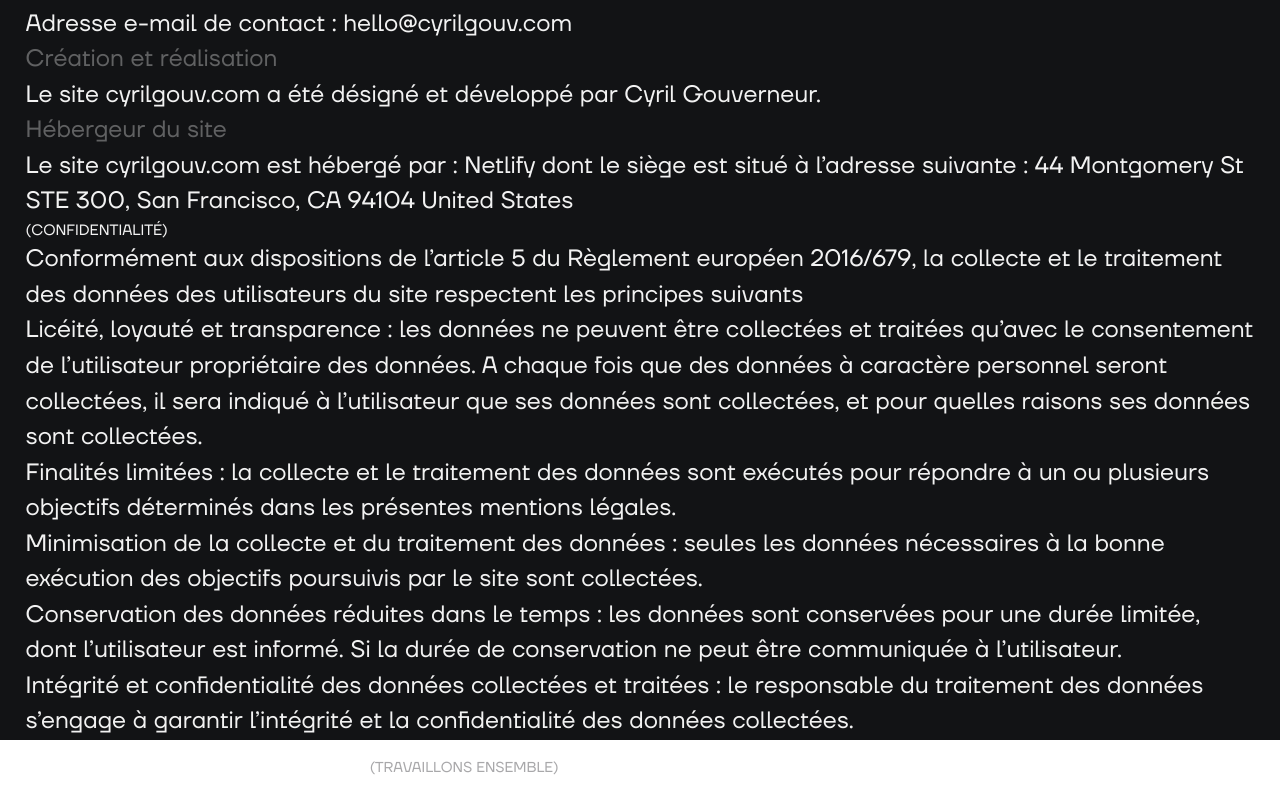
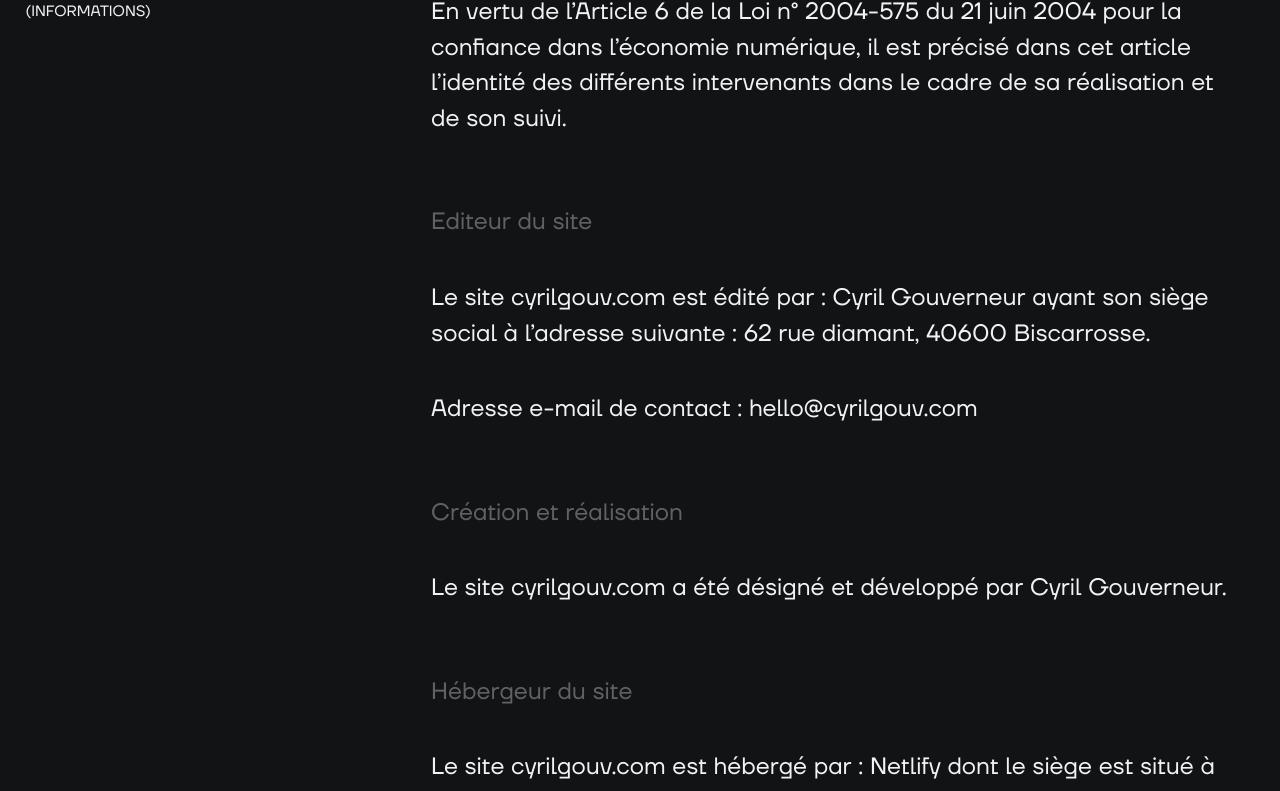
Before and after one commit to CyrilGouv/next-folio, a Next.js app: page /legales/mentions-legales in a window 1280 px wide. Shown: the part 949-1740 px from the top of the page. Built offline with nearby package versions, Linux system fonts and the light colour scheme.

Commit message:
added Legales Content component

```diff
--- a/assets/styles/app.scss
+++ b/assets/styles/app.scss
@@ -188,6 +188,10 @@ Text infos utils
 Padding && Margin utils
 -----------------------------
 */
+.pt--xLarge {
+    padding-top: var(--paddingXL);
+}
+
 .pb--large {
     padding-bottom: var(--paddingL);
 }
--- a/components/Blocks/Legales/Legales.jsx
+++ b/components/Blocks/Legales/Legales.jsx
@@ -1,8 +1,9 @@
 import TextInfo from "@/components/UI/Elements/Text/TextInfo"
+import LegalesContent from "./LegalesContent"
 import { mentionsContent } from "@/data/content"
 
 import styles from "./Legales.module.scss"
-import LegalesContent from "./LegalesContent"
+import Line from "@/components/UI/Elements/Line/Line"
 
 
 const Legales = () => {
@@ -10,15 +11,23 @@ const Legales = () => {
         <section className={ styles.legales }>
             <div className="container">
 
+                <div className={ styles.legales__line }>
+                    <Line type="inner" />
+                </div>
+
                 { mentionsContent.map(({ id, title, content }) => (
-                    <div key={ id } className={ styles.legales__wrapper }>
-                        <div class={ styles.legales__title }>
+                    <div
+                        key={ id }
+                        className={ `${styles.legales__wrapper} ${id === 0 ? "pt--xLarge" : ""}` }
+                    >
+                        <div className={ styles.legales__title }>
                             <TextInfo body={ title } />
                         </div>
 
                         <LegalesContent body={ content } />
                     </div>
                 )) }
+
             </div>
         </section>
     )
--- a/components/Blocks/Legales/Legales.module.scss
+++ b/components/Blocks/Legales/Legales.module.scss
@@ -0,0 +1,36 @@
+.legales {
+
+    &__line {
+        position: relative;
+    }
+
+    &__wrapper {
+        display: flex;
+        justify-content: space-between;
+        flex-direction: column;
+        padding-bottom: var(--paddingXL);
+    }
+
+    &__title {
+        padding-bottom: var(--paddingM);
+    }
+}
+
+
+/*
+//==========================================================
+//  Responsive =>  > 640px
+//==========================================================
+*/
+@media (min-width: 640px) {
+    .legales {
+
+        &__line {
+            position: relative;
+        }
+
+        &__wrapper {
+            flex-direction: row;
+        }
+    }
+}
--- a/components/Blocks/Legales/LegalesContent.jsx
+++ b/components/Blocks/Legales/LegalesContent.jsx
@@ -1,3 +1,4 @@
+import TextReveal from "@/components/UI/Elements/Text/TextReveal"
 import styles from "./LegalesContent.module.scss"
 
 
@@ -8,35 +9,28 @@ const LegalesContent = ({ body }) => {
             return (
                 <div className={ styles.content }>
                     <p className={ `${styles.content__text} text--large` }>
-                        En vertu de l’Article 6 de la Loi n° 2004-575 du 21 juin 2004 pour la confiance dans l’économie numérique, il est précisé dans cet article l’identité des différents intervenants dans le cadre de sa réalisation et de son suivi.
+                        <TextReveal text="En vertu de l’Article 6 de la Loi n° 2004-575 du 21 juin 2004 pour la confiance dans l’économie numérique, il est précisé dans cet article l’identité des différents intervenants dans le cadre de sa réalisation et de son suivi." />
+                    </p>
+                    <p className={ `${styles.content__text} ${styles.content__title} text--large text--opacity` }>
+                        <TextReveal text="Éditeur du site" />
                     </p>
                     <p className={ `${styles.content__text} text--large` }>
-                        <span className="text--opacity">
-                            Éditeur du site
-                        </span>
+                        <TextReveal text="Le site cyrilgouv.com est édité par : Cyril Gouverneur ayant son siège social à l’adresse suivante : 62 rue diamant, 40600 Biscarrosse." />
                     </p>
                     <p className={ `${styles.content__text} text--large` }>
-                        Le site cyrilgouv.com est édité par : Cyril Gouverneur ayant son siège social à l’adresse suivante : 62 rue diamant, 40600 Biscarrosse.
+                        <TextReveal text="Adresse e-mail de contact : hello@cyrilgouv.com" />
+                    </p>
+                    <p className={ `${styles.content__text} ${styles.content__title} text--large text--opacity` }>
+                        <TextReveal text="Création et réalisation" />
                     </p>
                     <p className={ `${styles.content__text} text--large` }>
-                        Adresse e-mail de contact : hello@cyrilgouv.com
+                        <TextReveal text="Le site cyrilgouv.com a été désigné et développé par Cyril Gouverneur." />
+                    </p>
+                    <p className={ `${styles.content__text} ${styles.content__title} text--large text--opacity` }>
+                        <TextReveal text="Hébergeur du site" />
                     </p>
                     <p className={ `${styles.content__text} text--large` }>
-                        <span className="text--opacity">
-                            Création et réalisation
-                        </span>
-                    </p>
-                    <p className={ `${styles.content__text} text--large` }>
-                        Le site cyrilgouv.com a été désigné et développé par Cyril Gouverneur.
-                    </p>
-                    <p className={ `${styles.content__text} text--large` }>
-                        <span className="text--opacity">
-                            Hébergeur du site
-                        </span>
-                    </p>
-                    <p className={ `${styles.content__text} text--large` }>
-                        Le site cyrilgouv.com est hébergé par : Netlify dont le siège est situé à l’adresse suivante :
-                        44 Montgomery St STE 300, San Francisco, CA 94104 United States
+                        <TextReveal text="Le site cyrilgouv.com est hébergé par : Netlify dont le siège est situé à l’adresse suivante : 44 Montgomery St STE 300, San Francisco, CA 94104 United States" />
                     </p>
                 </div>
             )
@@ -44,23 +38,23 @@ const LegalesContent = ({ body }) => {
         case "confidentialite":
             return (
                 <div className={ styles.content }>
-                    <p class={ `${styles.content__text} text--large` }>
-                        Conformément aux dispositions de l’article 5 du Règlement européen 2016/679, la collecte et le traitement des données des utilisateurs du site respectent les principes suivants
+                    <p className={ `${styles.content__text} text--large` }>
+                        <TextReveal text="Conformément aux dispositions de l’article 5 du Règlement européen 2016/679, la collecte et le traitement des données des utilisateurs du site respectent les principes suivants" />
                     </p>
-                    <p class={ `${styles.content__text} text--large` }>
-                        Licéité, loyauté et transparence : les données ne peuvent être collectées et traitées qu’avec le consentement de l’utilisateur propriétaire des données. A chaque fois que des données à caractère personnel seront collectées, il sera indiqué à l’utilisateur que ses données sont collectées, et pour quelles raisons ses données sont collectées.
+                    <p className={ `${styles.content__text} text--large` }>
+                        <TextReveal text="Licéité, loyauté et transparence : les données ne peuvent être collectées et traitées qu’avec le consentement de l’utilisateur propriétaire des données. A chaque fois que des données à caractère personnel seront collectées, il sera indiqué à l’utilisateur que ses données sont collectées, et pour quelles raisons ses données sont collectées." />
                     </p>
-                    <p class={ `${styles.content__text} text--large` }>
-                        Finalités limitées : la collecte et le traitement des données sont exécutés pour répondre à un ou plusieurs objectifs déterminés dans les présentes mentions légales.
+                    <p className={ `${styles.content__text} text--large` }>
+                        <TextReveal text="Finalités limitées : la collecte et le traitement des données sont exécutés pour répondre à un ou plusieurs objectifs déterminés dans les présentes mentions légales." />
                     </p>
-                    <p class={ `${styles.content__text} text--large` }>
-                        Minimisation de la collecte et du traitement des données : seules les données nécessaires à la bonne exécution des objectifs poursuivis par le site sont collectées.
+                    <p className={ `${styles.content__text} text--large` }>
+                        <TextReveal text="Minimisation de la collecte et du traitement des données : seules les données nécessaires à la bonne exécution des objectifs poursuivis par le site sont collectées." />
                     </p>
-                    <p class={ `${styles.content__text} text--large` }>
-                        Conservation des données réduites dans le temps : les données sont conservées pour une durée limitée, dont l’utilisateur est informé. Si la durée de conservation ne peut être communiquée à l’utilisateur.
+                    <p className={ `${styles.content__text} text--large` }>
+                        <TextReveal text="Conservation des données réduites dans le temps : les données sont conservées pour une durée limitée, dont l’utilisateur est informé. Si la durée de conservation ne peut être communiquée à l’utilisateur." />
                     </p>
-                    <p class={ `${styles.content__text} text--large` }>
-                        Intégrité et confidentialité des données collectées et traitées : le responsable du traitement des données s’engage à garantir l’intégrité et la confidentialité des données collectées.
+                    <p className={ `${styles.content__text} text--large` }>
+                        <TextReveal text="Intégrité et confidentialité des données collectées et traitées : le responsable du traitement des données s’engage à garantir l’intégrité et la confidentialité des données collectées." />
                     </p>
                 </div>
             )
--- a/components/Blocks/Legales/LegalesContent.module.scss
+++ b/components/Blocks/Legales/LegalesContent.module.scss
@@ -0,0 +1,49 @@
+.content {
+    margin-left: auto;
+    width: 90%;
+
+    &__text {
+        letter-spacing: normal;
+        margin-bottom: var(--paddingS);
+    }
+
+    &__title {
+        padding-top: var(--paddingXS);
+    }
+}
+
+
+/*
+//==========================================================
+//  Responsive =>  > 640px
+//==========================================================
+*/
+@media (min-width: 640px) {
+    .content {
+        width: 72%;
+    }
+}
+
+
+/*
+//==========================================================
+//  Responsive =>  > 768px
+//==========================================================
+*/
+@media (min-width: 768px) {
+    .content {
+        width: 69%;
+    }
+}
+
+
+/*
+//==========================================================
+//  Responsive =>  > 1024px
+//==========================================================
+*/
+@media (min-width: 1024px) {
+    .content {
+        width: 67%;
+    }
+}
```
